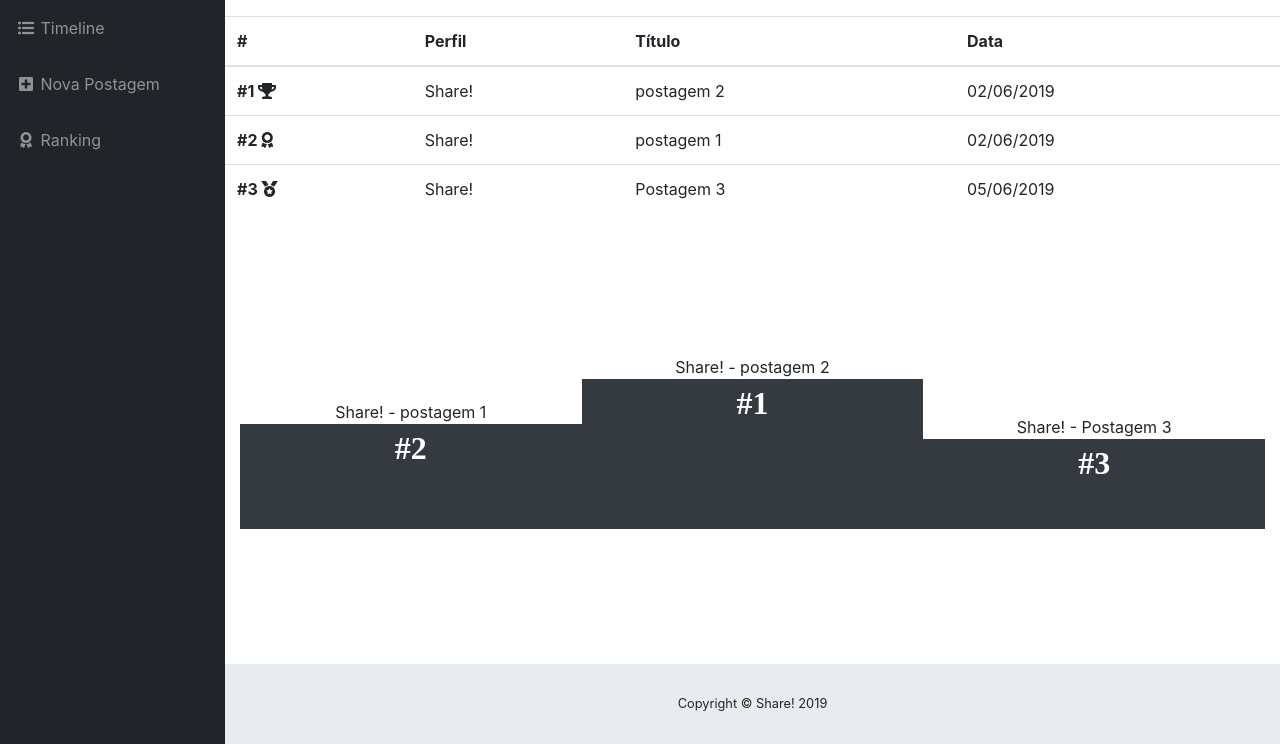
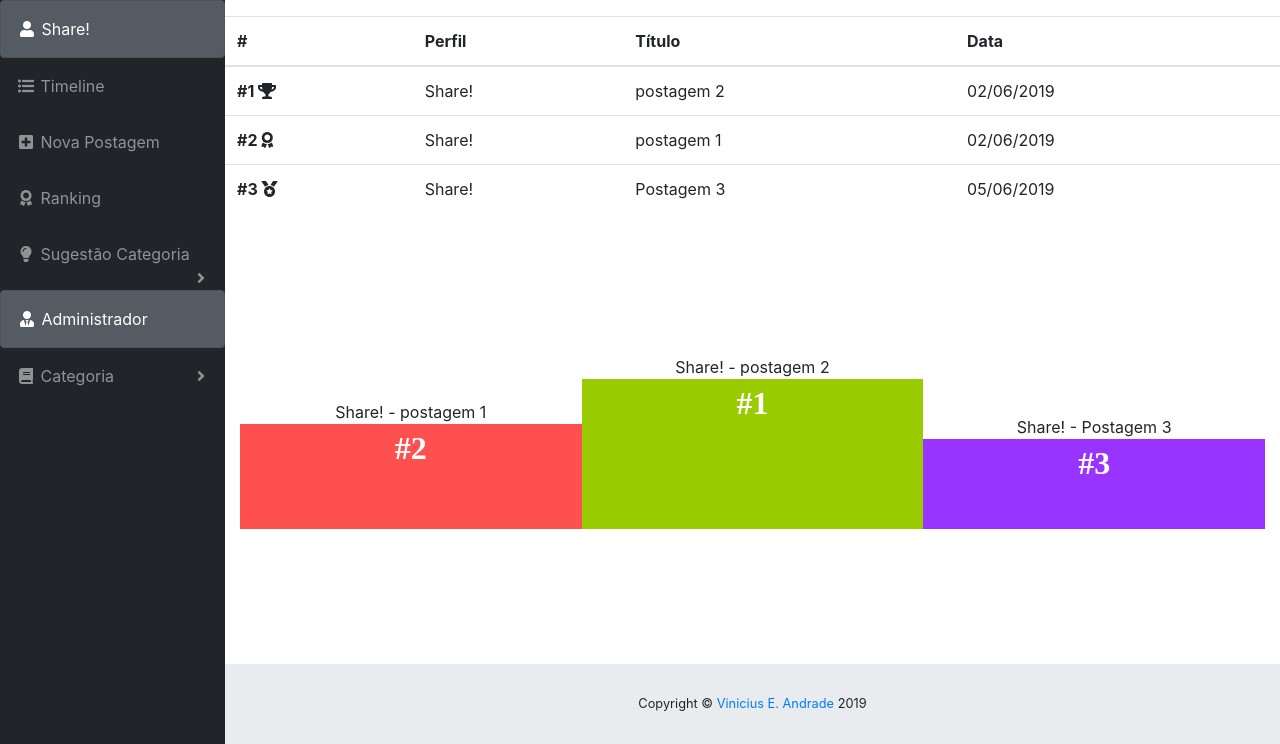
Before and after one commit to viniciusandd/uri-share, a Flask app: page /ranking in a window 1280 px wide. Shown: the part 56-800 px from the top of the page. Run offline with Flask 2, Linux system fonts and the light colour scheme; a user stored in the database is signed in; data comes from the database, SQL or seed files in the repository; both versions use the stored data as it was after the commit; some libraries are stand-ins or nearby versions; some web fonts are replaced.

Commit message:
Adicionando opões (de usuário normal e administrativas) ao menu principal

```diff
--- a/app/models/tables.py
+++ b/app/models/tables.py
@@ -1,6 +1,8 @@
 from app import db
 import datetime
 from app.models.funcoes import Funcoes
+
+# Faltam as classes: Contato, Celular, Telefone e E-mail
 
 class Perfil(db.Model):
     __tablename__ = "perfis"
@@ -98,13 +100,13 @@ class Categoria(db.Model):
 class Postagem(db.Model):
     __tablename__   = "postagens"
     id              = db.Column(db.Integer, primary_key=True)
-    perfil_id       = db.Column(db.Integer, db.ForeignKey('perfis.id'), nullable=False)
-    categoria_id    = db.Column(db.Integer, db.ForeignKey('categorias.id'), nullable=False)
     titulo          = db.Column(db.String, nullable=False)
     conteudo        = db.Column(db.String, nullable=False)
     data            = db.Column(db.String, nullable=False)
     hora            = db.Column(db.String, nullable=False)
     media_avaliacao = db.Column(db.Float)
+    perfil_id       = db.Column(db.Integer, db.ForeignKey('perfis.id'), nullable=False)
+    categoria_id    = db.Column(db.Integer, db.ForeignKey('categorias.id'), nullable=False)
     perfil          = db.relationship('Perfil', foreign_keys=perfil_id)
     categoria       = db.relationship('Categoria', foreign_keys=categoria_id)
 
@@ -144,9 +146,9 @@ class Postagem(db.Model):
 class Avaliacao(db.Model):
     __tablename__ = "avaliacoes"
     id          = db.Column(db.Integer, primary_key=True)
+    nota        = db.Column(db.Integer, nullable=False)
     perfil_id   = db.Column(db.Integer, db.ForeignKey('perfis.id'), nullable=False)
     postagem_id = db.Column(db.Integer, db.ForeignKey('postagens.id'), nullable=False)
-    nota        = db.Column(db.Integer, nullable=False)
     perfil      = db.relationship('Perfil', foreign_keys=perfil_id)
     postagem    = db.relationship('Postagem', foreign_keys=postagem_id)
 
@@ -158,11 +160,11 @@ class Avaliacao(db.Model):
 class Comentario(db.Model):
     __tablename__ = "comentarios"
     id          = db.Column(db.Integer, primary_key=True)
-    perfil_id   = db.Column(db.Integer, db.ForeignKey('perfis.id'), nullable=False)
-    postagem_id = db.Column(db.Integer, db.ForeignKey('postagens.id'), nullable=False)
     conteudo    = db.Column(db.String, nullable=False)
     data        = db.Column(db.String, nullable=False)
     hora        = db.Column(db.String, nullable=False)
+    perfil_id   = db.Column(db.Integer, db.ForeignKey('perfis.id'), nullable=False)
+    postagem_id = db.Column(db.Integer, db.ForeignKey('postagens.id'), nullable=False)
     perfil      = db.relationship('Perfil', foreign_keys=perfil_id)
     postagem    = db.relationship('Postagem', foreign_keys=postagem_id)
 
--- a/app/static/css/podium.css
+++ b/app/static/css/podium.css
@@ -38,6 +38,18 @@
     background-color: #343a40;
   }
 
+  .bg-light-green {
+    background-color: #99cc00;
+  }
+
+  .bg-light-pink {
+    background-color: #ff5050;
+  }
+
+  .bg-light-purple {
+    background-color: #9933ff;
+  }
+
   #first-step {
     height: 50%;
   }
--- a/app/templates/blank.html
+++ b/app/templates/blank.html
@@ -96,6 +96,11 @@
     <!-- Sidebar -->
     <ul class="sidebar navbar-nav">
       <li class="nav-item">
+          <a class="btn btn-secondary nav-link active" href="#">
+            <i class="fas fa-fw fa-user"></i>
+            {{ current_user.nome_fantasia }}</a>
+      </li>
+      <li class="nav-item">
         <a class="nav-link" href="{{ url_for('home') }}">
           <i class="fas fa-fw fa-list-ul"></i>
           <span>Timeline</span>
@@ -111,6 +116,31 @@
           <i class="fas fa-fw fa-award"></i>
           <span>Ranking</span></a>
       </li>
+      <li class="nav-item dropdown">
+        <a class="nav-link dropdown-toggle" data-toggle="dropdown" href="#" role="button" aria-haspopup="true" aria-expanded="false">
+            <i class="fas fa-fw fa-lightbulb"></i>
+            <span>Sugestão Categoria</span></a>
+        <div class="dropdown-menu">
+          <a class="dropdown-item" href="#">Cadastrar</a>
+          <a class="dropdown-item" href="#">Listar</a>
+        </div>
+      </li>
+      <!-- Poderes exclusivos do adm -->
+      <li class="nav-item">
+          <a class="btn btn-secondary nav-link active" href="#">
+            <i class="fas fa-fw fa-user-tie"></i>
+            Administrador</a>
+      </li>
+      <li class="nav-item dropdown">
+        <a class="nav-link dropdown-toggle" data-toggle="dropdown" href="#" role="button" aria-haspopup="true" aria-expanded="false">
+            <i class="fas fa-fw fa-book"></i>
+            <span>Categoria</span></a>
+        <div class="dropdown-menu">
+          <a class="dropdown-item" href="#">Cadastrar</a>
+          <a class="dropdown-item" href="#">Listar</a>
+        </div>
+      </li>
+
     </ul>
 
     <div id="content-wrapper">
@@ -136,7 +166,7 @@
       <footer class="sticky-footer">
         <div class="container my-auto">
           <div class="copyright text-center my-auto">
-            <span>Copyright © Share! 2019</span>
+            <span>Copyright © <a href="https://github.com/viniciusandd" target="_blank">Vinicius E. Andrade</a> 2019</span>
           </div>
         </div>
       </footer>
--- a/app/templates/ranking.html
+++ b/app/templates/ranking.html
@@ -43,7 +43,7 @@
     <div>
       {{ podium[1].perfil.nome_fantasia }} - {{ podium[1].titulo }}
     </div>
-    <div id="second-step" class="bg-grey step centerBoth podium-number">
+    <div id="second-step" class="bg-light-pink step centerBoth podium-number">
       #2
     </div>
   </div>
@@ -51,7 +51,7 @@
     <div>
       {{ podium[0].perfil.nome_fantasia }} - {{ podium[0].titulo }}
     </div>
-    <div id="first-step" class="bg-grey step centerBoth podium-number">
+    <div id="first-step" class="bg-light-green step centerBoth podium-number">
       #1
     </div>
   </div>
@@ -59,7 +59,7 @@
     <div>
       {{ podium[2].perfil.nome_fantasia }} - {{ podium[2].titulo }}
     </div>
-    <div id="third-step" class="bg-grey step centerBoth podium-number">
+    <div id="third-step" class="bg-light-purple step centerBoth podium-number">
       #3
     </div>
   </div>
```
Also changed, not shown: database/storage.db, 1 other file.
